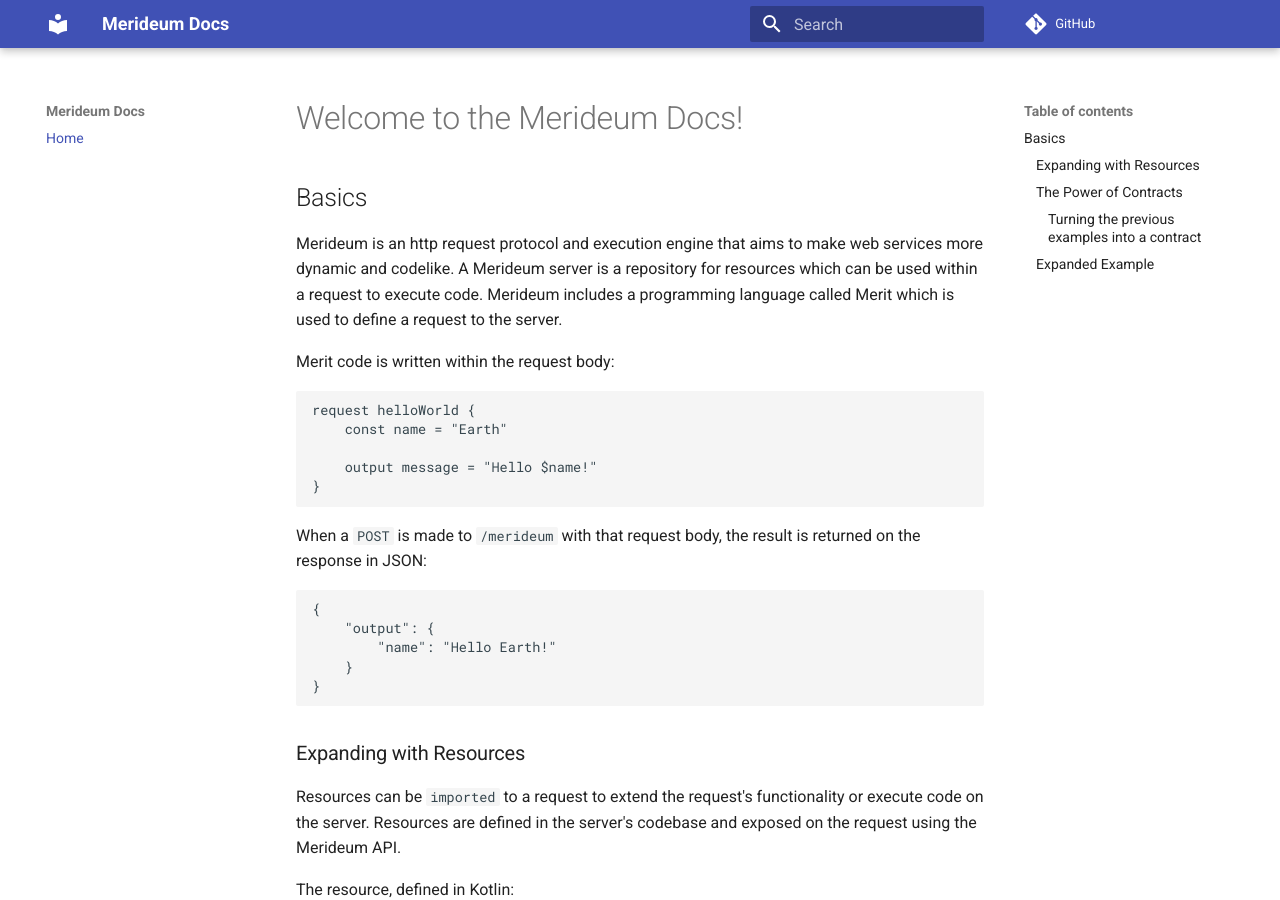
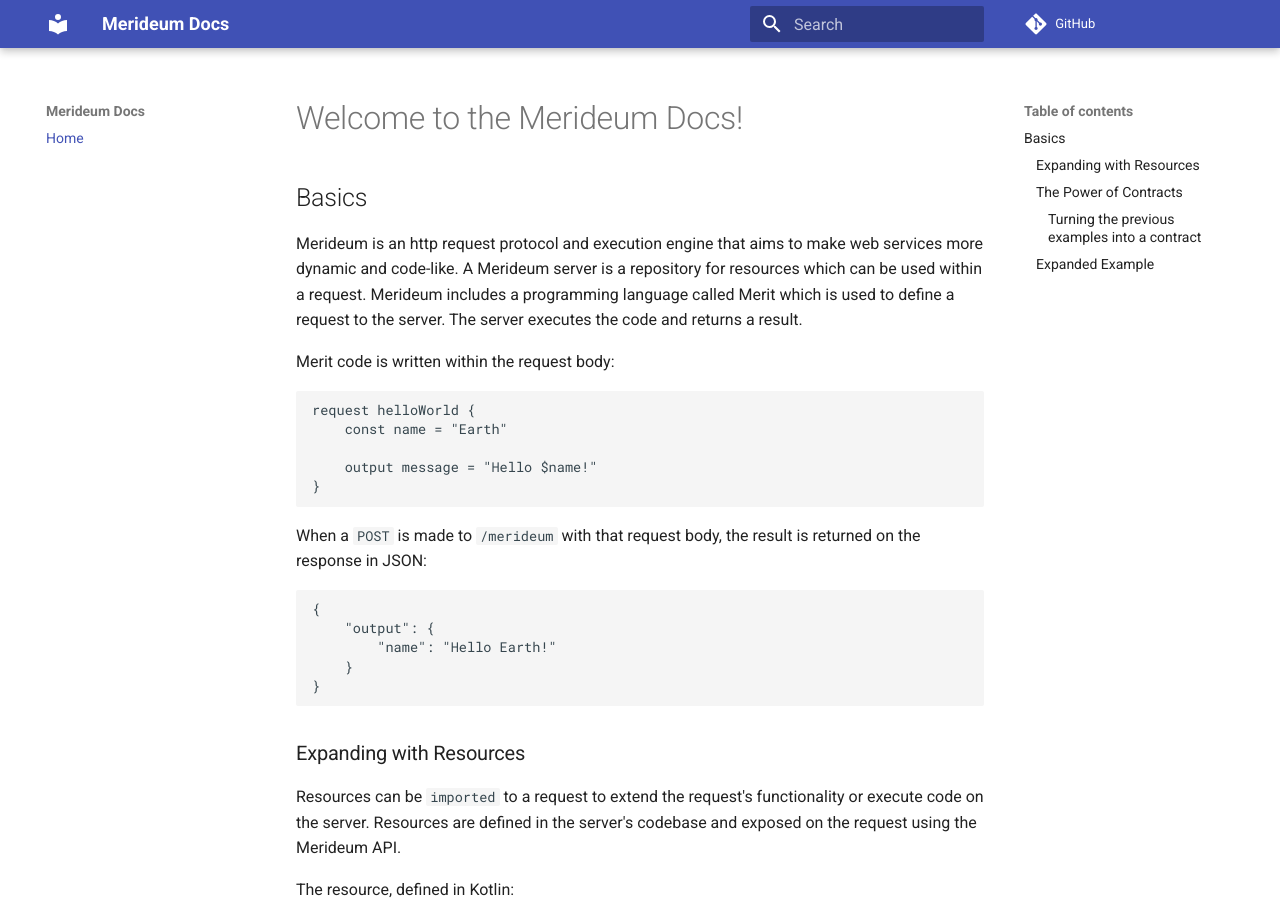
Before and after one commit to merideum/merideum-spec, an MkDocs documentation site: the page built from docs/index.md, in a window 1280 px wide and 900 px high. Built offline with MkDocs 1.6.1 and Material for MkDocs 9.7.7, drawn with Linux system fonts in a browser that asks for light colours; comment, search, counter and statistics services are not loaded.

Commit message:
Update index.md

```diff
--- a/docs/index.md
+++ b/docs/index.md
@@ -1,7 +1,7 @@
 # Welcome to the Merideum Docs!
 
 ## Basics
-Merideum is an http request protocol and execution engine that aims to make web services more dynamic and codelike. A Merideum server is a repository for resources which can be used within a request to execute code. Merideum includes a programming language called Merit which is used to define a request to the server.
+Merideum is an http request protocol and execution engine that aims to make web services more dynamic and code-like. A Merideum server is a repository for resources which can be used within a request. Merideum includes a programming language called Merit which is used to define a request to the server. The server executes the code and returns a result.
 
 Merit code is written within the request body:
 
```
